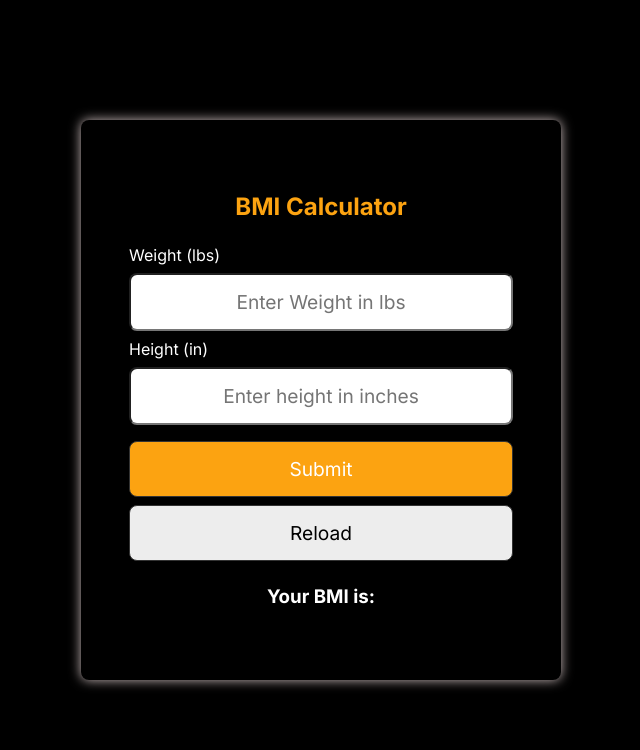
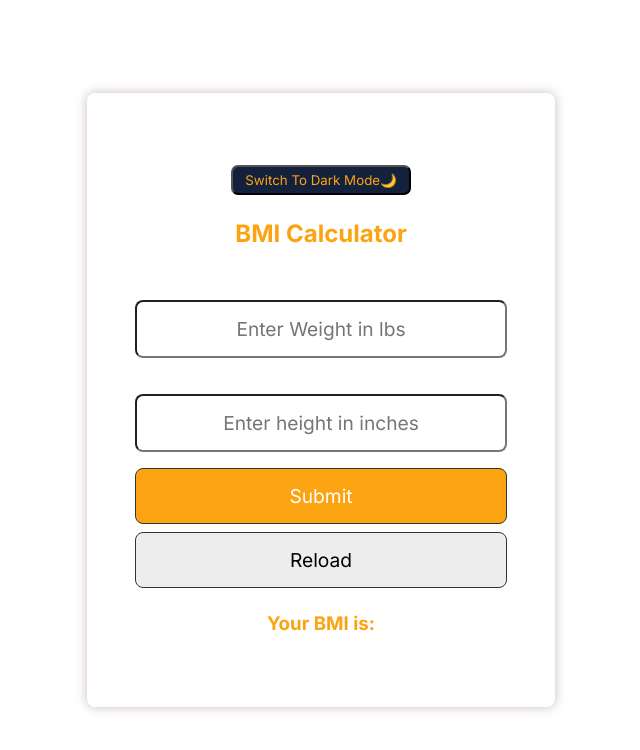
Before and after one commit to iiitl/bmi_calculator, a React (Create React App) app: page / in a window 1280 px wide. Shown: the top 750 px of the page, without its empty margins (319-959 px from the left). Built offline with nearby package versions, Linux system fonts and the light colour scheme.

Commit message:
Dark Theme

```diff
--- a/src/App.js
+++ b/src/App.js
@@ -1,6 +1,6 @@
 import './App.css';
 import './index.css'
-import React, {useState} from 'react'
+import React, {useState, useEffect} from 'react'
 
 function App() {
   // state
@@ -8,6 +8,19 @@ function App() {
   const [height, setHeight] = useState('')
   const [bmi, setBmi] = useState('')
   const [message, setMessage] = useState('')
+  const [text, setText]=useState('Switch To Dark Mode🌙')
+  const [darkMode, setdarkMode]=useState(false)
+
+  useEffect(() => {
+    document.body.classList.toggle("dark-mode", darkMode);
+    localStorage.setItem("theme", darkMode ? "dark" : "light");
+  }, [darkMode]);
+
+  let changeMode=(event)=>{
+    event.preventDefault()
+    setText((prevText) => (prevText === "Switch To Light Mode☀️" ? "Switch To Dark Mode🌙" : "Switch To Light Mode☀️"));
+    setdarkMode((!darkMode))
+  }
 
   let calcBmi = (event) => {
     event.preventDefault()
@@ -18,7 +31,6 @@ function App() {
     } else {
       let bmi = (weight / (height * height) * 703)
       setBmi(bmi.toFixed(1))
-
 
         if (bmi < 18.5) {
           setMessage('You are underweight')
@@ -33,18 +45,23 @@ function App() {
     }
   }
 
+
+
   let reload = () => {
     window.location.reload()
   }
 
 
   return (
-    <div className="app">
+    <div className={`app ${darkMode ? "dark-mode" : ""}`}>
     <div className='container'>
+    <div className='center'>
+    <button className="change_mode" onClick={changeMode}>{text}</button>
+    </div>
       <h2 className='center'>BMI Calculator</h2>
         <form onSubmit={calcBmi}>
           <div>
-            <label class='label'>Weight (lbs)</label>
+            <label class='label'>Weight </label>
             <input type="text" placeholder='Enter Weight in lbs' value={weight} onChange={(e) => setWeight(e.target.value)} />
           </div>
           <div>
--- a/src/index.css
+++ b/src/index.css
@@ -11,11 +11,23 @@
 
 .app {
   display: flex;
-  background-color: #000000;
   justify-content: center;
   align-items: center;
   width: 100vw;
   min-height: 100vh;
+}
+
+.dark-mode{
+  background-color: #000;
+}
+
+.change_mode{
+  height: 30px;
+  width: 180px;
+  color: #fca311;
+  background-color: #14213d;
+  border-radius: 7px;
+  cursor: pointer;
 }
 
 .container {
@@ -23,7 +35,6 @@
   border-radius: 8px;
   padding: 3rem;
   max-width: 600px;
-  background-color: #000000;
   color:#14213d;
 }
 
@@ -60,6 +71,9 @@ input {
 .center {
   text-align: center;
   margin: 24px 0;
+  color:#fca311;
+}
+h3{
   color: #fca311;
 }
 .input_val
```
